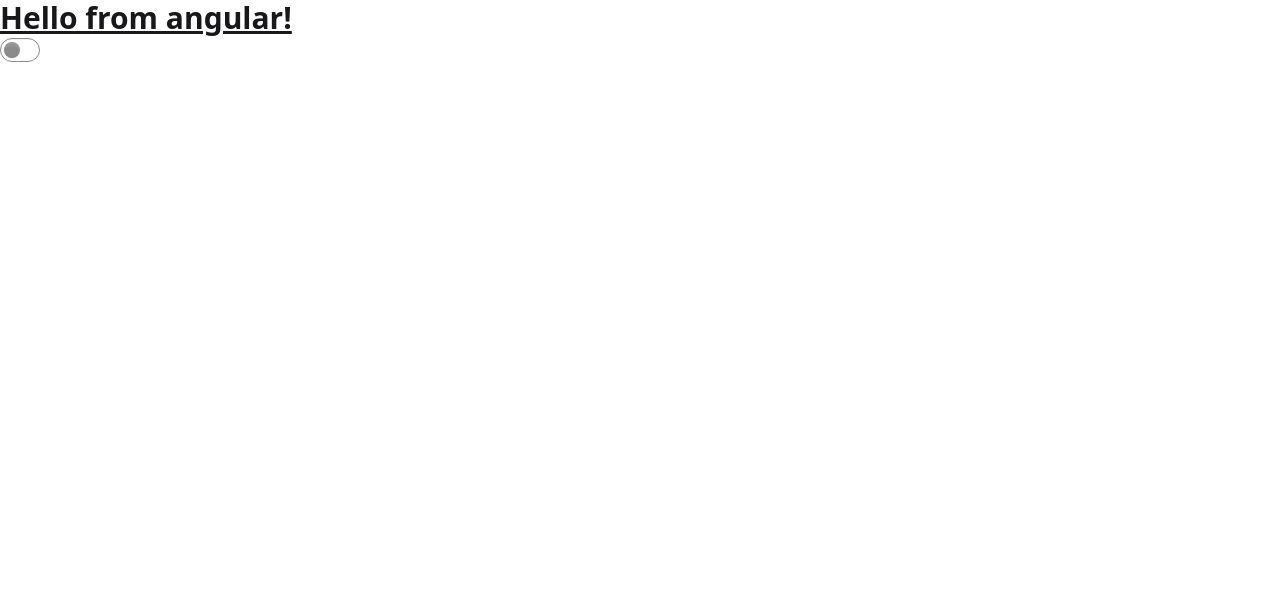
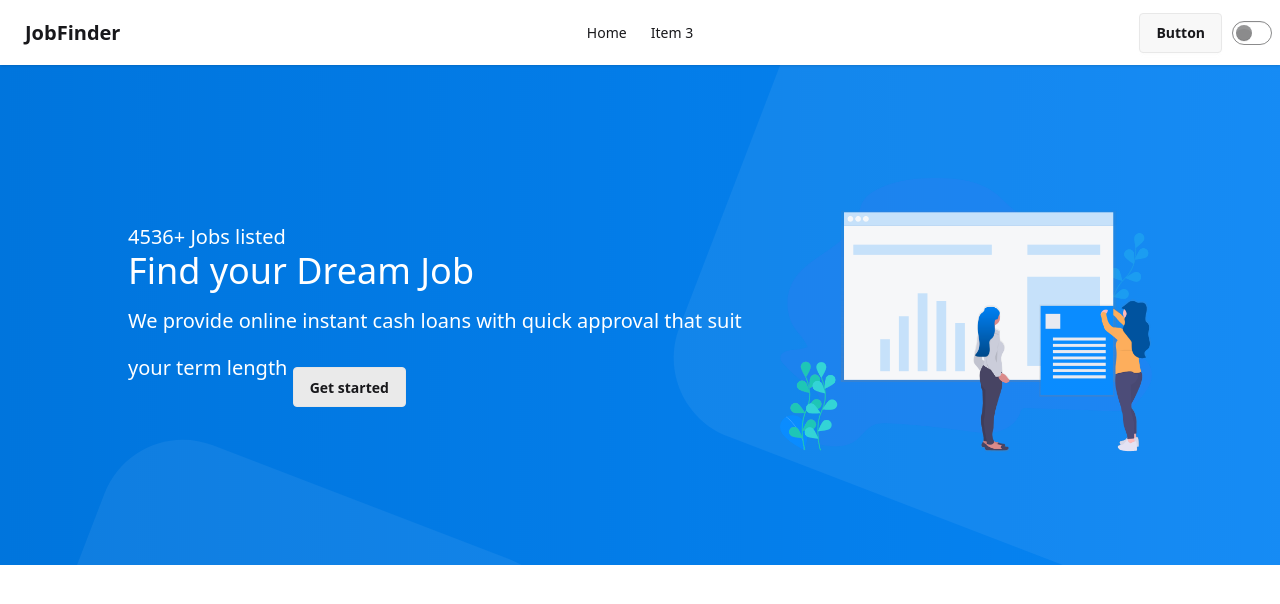
Before and after one commit to ChehAchraf/JobFinder-Angular, an Angular app: page / in a window 1280 px wide. Shown: the top 604 px of the page. Built offline with nearby package versions, Linux system fonts and the light colour scheme.

Commit message:
add the hero section

```diff
--- a/src/app/app.html
+++ b/src/app/app.html
@@ -1,2 +1 @@
-<h1 class="text-3xl font-bold underline">Hello from angular!</h1>
-<app-theme-button-component/>
+<router-outlet></router-outlet>
--- a/src/app/app.routes.ts
+++ b/src/app/app.routes.ts
@@ -1,3 +1,9 @@
 import { Routes } from '@angular/router';
 
-export const routes: Routes = [];
+export const routes: Routes = [
+  {
+    path : '',
+    loadComponent : ()=> import('./feature/home/home-component/home-component')
+      .then((c)=> c.HomeComponent)
+  }
+];
--- /dev/null
+++ b/src/app/feature/home/components/hero-section-component/hero-section-component.html
@@ -0,0 +1,15 @@
+<section class="min-h-[500px] flex justify-between px-32 items-center" style="background-image: url('/herosection/banner.png')">
+  <div class="text-white space-y-4">
+    <span class="text-xl">4536+ Jobs listed</span>
+    <h1 class="text-4xl">
+      Find your Dream Job
+    </h1>
+    <span class="text-xl">
+      We provide online instant cash loans with quick approval that suit your term length
+    </span>
+    <button class="btn btn-soft mt-8">Get started</button>
+  </div>
+  <div>
+    <img class="w-lg" src="herosection/illustration.png">
+  </div>
+</section>
--- a/src/app/feature/home/home-component/home-component.html
+++ b/src/app/feature/home/home-component/home-component.html
@@ -1 +1,2 @@
 <app-navbar-component/>
+<app-hero-section-component/>
--- a/src/app/feature/home/home-component/home-component.ts
+++ b/src/app/feature/home/home-component/home-component.ts
@@ -1,10 +1,12 @@
 import { Component } from '@angular/core';
 import {NavbarComponent} from '../../../shared/components/navbar-component/navbar-component';
+import {HeroSectionComponent} from '../components/hero-section-component/hero-section-component';
 
 @Component({
   selector: 'app-home-component',
   imports: [
-    NavbarComponent
+    NavbarComponent,
+    HeroSectionComponent
   ],
   templateUrl: './home-component.html',
   styleUrl: './home-component.css',
--- /dev/null
+++ b/src/app/shared/components/navbar-component/navbar-component.html
@@ -0,0 +1,33 @@
+<div class="navbar bg-base-100 shadow-sm">
+  <div class="navbar-start">
+    <div class="dropdown">
+      <div tabindex="0" role="button" class="btn btn-ghost lg:hidden">
+        <svg xmlns="http://www.w3.org/2000/svg" class="h-5 w-5" fill="none" viewBox="0 0 24 24" stroke="currentColor"> <path stroke-linecap="round" stroke-linejoin="round" stroke-width="2" d="M4 6h16M4 12h8m-8 6h16" /> </svg>
+      </div>
+      <ul
+        tabindex="-1"
+        class="menu menu-sm dropdown-content bg-base-100 rounded-box z-1 mt-3 w-52 p-2 shadow">
+        <li><a>Item 1</a></li>
+        <li>
+          <a>Parent</a>
+          <ul class="p-2">
+            <li><a>Submenu 1</a></li>
+            <li><a>Submenu 2</a></li>
+          </ul>
+        </li>
+        <li><a>Item 3</a></li>
+      </ul>
+    </div>
+    <a class="btn btn-ghost text-xl">JobFinder</a>
+  </div>
+  <div class="navbar-center hidden lg:flex">
+    <ul class="menu menu-horizontal px-1">
+      <li><a>Home</a></li>
+      <li><a>Item 3</a></li>
+    </ul>
+  </div>
+  <div class="navbar-end space-x-2.5">
+    <a class="btn">Button</a>
+    <app-theme-button-component/>
+  </div>
+</div>
```
Also changed, not shown: src/app/feature/home/components/hero-section-component/hero-section-component.ts (added, +11 -0 lines), src/app/shared/components/navbar-component/navbar-component.ts (added, +14 -0 lines), public/herosection/banner.png (added), public/herosection/illustration.png (added), src/app/feature/home/components/hero-section-component/hero-section-component.css (added), src/app/shared/components/navbar-component/navbar-component.css (added).
